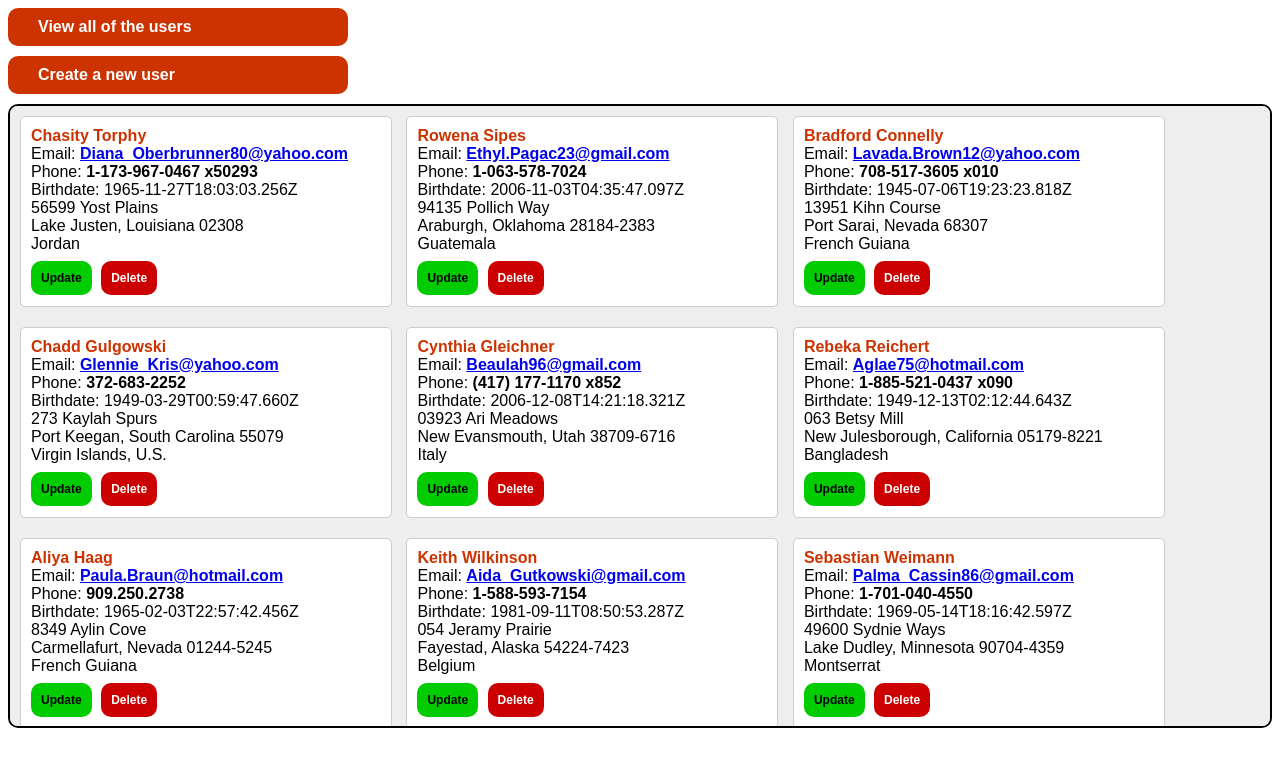
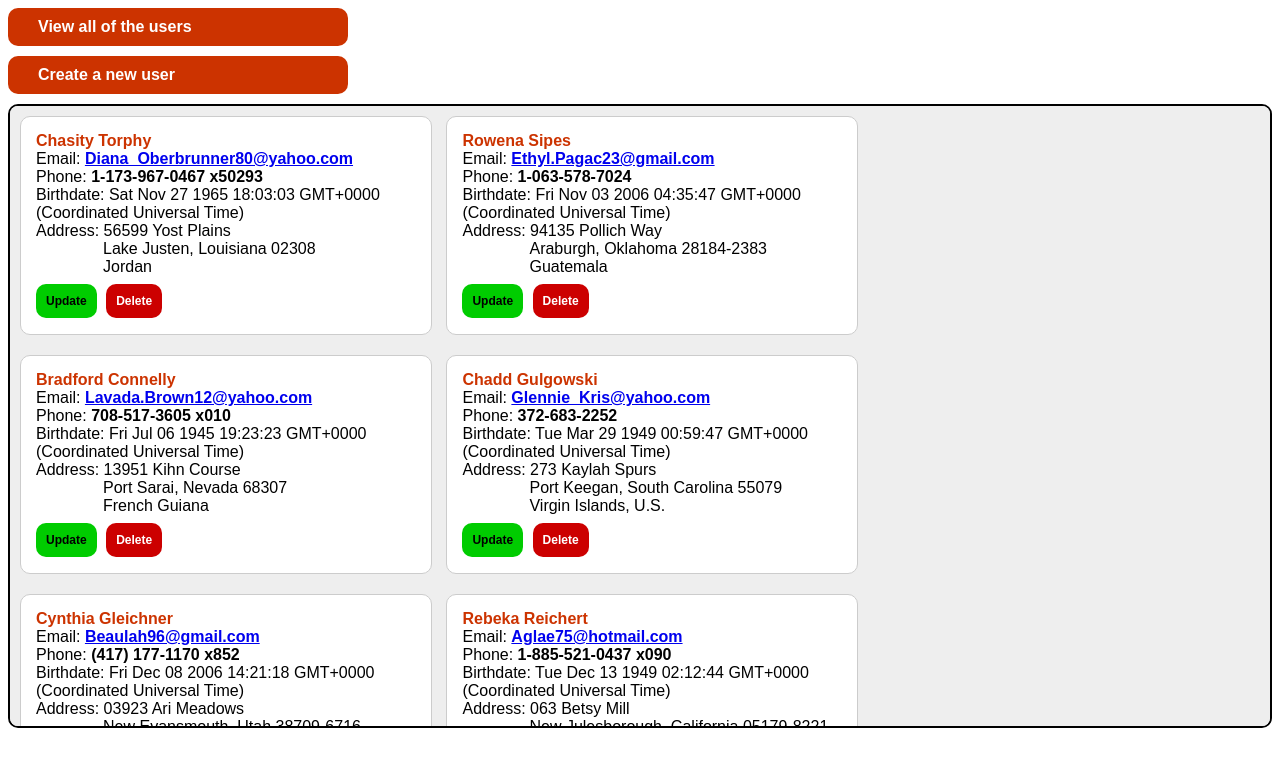
Before and after one commit to richardbrunson/nodejs-coding-challenge, a website: page src/index.html in a window 1280 px wide. Both pictures are taken after a click on the element "View all of the users". Drawn offline with nearby package versions, Linux system fonts and the light colour scheme.

Commit message:
More stylesheet updates

```diff
--- a/src/index.html
+++ b/src/index.html
@@ -28,19 +28,19 @@
             border-radius: 10px;
             height: 600px;
             padding: 10px;
-            overflow-y: scroll;
+            overflow-y: auto;
         }
 
         .user {
             background-color: #fff;
             border: solid 1px #ccc;
-            border-radius: 5px;
+            border-radius: 10px;
             display: inline-block;
             margin-bottom: 20px;
             margin-right: 10px;
-            padding: 10px;
-            padding-bottom: 20px;
-            width: 350px;
+            padding: 15px;
+            padding-bottom: 25px;
+            width: 380px;
         }
 
         .user-name {
@@ -51,6 +51,11 @@
         .user-email a,
         .user-phone span {
             font-weight: bold;
+        }
+
+        .user-city,
+        .user-country {
+            margin-left: 67px;
         }
 
         .user-options {
@@ -101,15 +106,15 @@
                         <div class="user-name">${user.name}</div>
                         <div class="user-email">Email: <a href="mailto:${user.email}">${user.email}</a></div>
                         <div class="user-phone">Phone: <span>${user.phoneNumber}</span></div>
-                        <div class="user-bday">Birthdate: ${user.dateOfBirth}</div>
+                        <div class="user-bday">Birthdate: ${new Date(user.dateOfBirth).toString()}</div>
                         <div class="user-address">
-                            <div class="user-street">${user.address.street}</div>
+                            <div class="user-street">Address: ${user.address.street}</div>
                             <div class="user-city">${user.address.city}, ${user.address.state} ${user.address.zipCode}</div>
                             <div class="user-country">${user.address.country}</div>
                         </div>
                         <div class="user-options">
-                            <span class="user-update">Update</span>
-                            <span class="user-delete">Delete</span>
+                            <span class="user-update" onclick="updateUser(this)">Update</span>
+                            <span class="user-delete" onclick="deleteUser(this)">Delete</span>
                         </div>
                     </div>
                     `;
@@ -121,29 +126,29 @@
             console.log('createUser() ' + Math.random());
         }
 
-        const updateUser = () => {
-            console.log('updateUser() ' + Math.random());
+        const updateUser = (user) => {
+            console.log(`updateUser(${user}) ` + Math.random());
         }
 
-        const deleteUser = () => {
-            console.log('deleteUser() ' + Math.random());
+        const deleteUser = (user) => {
+            console.log(`deleteUser(${user}) ` + Math.random());
         }
 
         $(document).ready(() => {
             getUsers();
 
             $('#view').click(() => {
-                viewUsers()
+                viewUsers();
             });
             $('#create').click(() => {
-                createUser()
+                createUser();
             });
-            $('#update').click(() => {
-                updateUser()
-            });
-            $('#delete').click(() => {
-                deleteUser()
-            });
+            // $('.user-update').click((user) => {
+            //     updateUser($(user));
+            // });
+            // $('.user-delete').click((user) => {
+            //     deleteUser($(user));
+            // });
         });
 
         const getUsers = () => {
```
